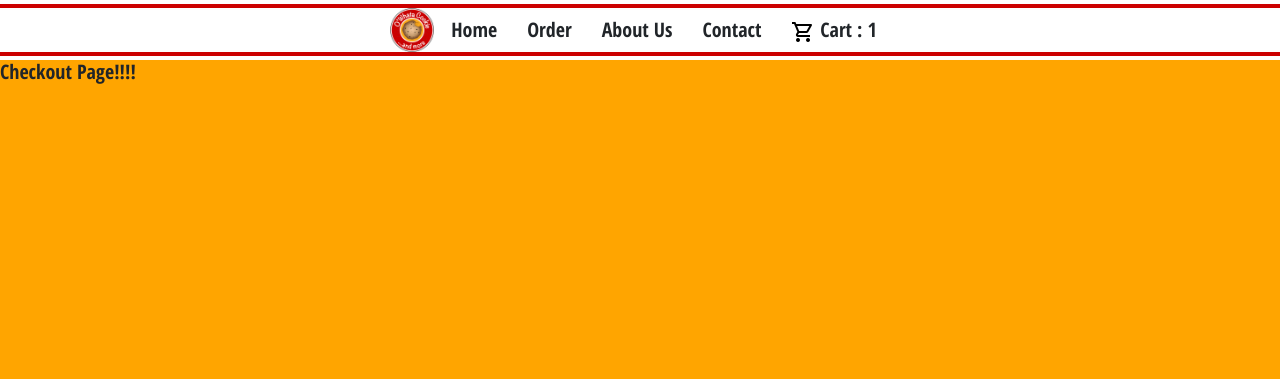
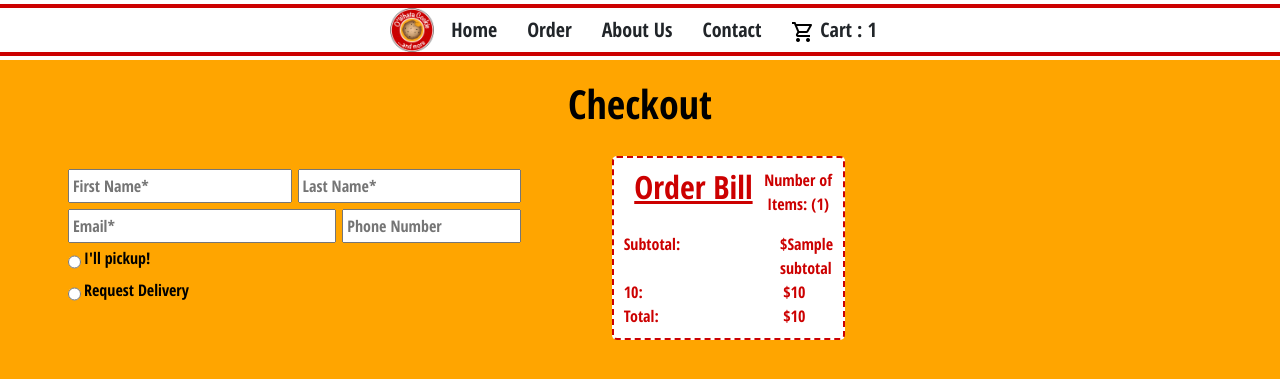
Before and after one commit to seabass189/owhatacookie, a Django app: template orders/templates/checkout.html in a window 1280 px wide. Shown: the top 379 px of the page. Run offline with Django 3.2, Linux system fonts and the light colour scheme; tables that the repository leaves empty hold one stand-in row (values such as "Sample post"); the template is opened without the code that fills it: values that come from a table or form of the project are taken from there, most other values are stand-ins (such as "Sample title", 1, 10 or a date in 2020); parts of the project's set-up code (start-up, migrations or seed data) failed here and were passed over; some libraries are stand-ins or nearby versions.

Commit message:
Formatted Checkout Page

```diff
--- a/items/static/css/cart.css
+++ b/items/static/css/cart.css
@@ -1,10 +1,5 @@
 /* cart.html
 ================================================*/
-body {
-  color: #CC0000;
-  background-color: orange;
-}
-
 .item-name {
   color: #CC0000;
   font-size: 25px;
--- a/items/templates/items/cart.html
+++ b/items/templates/items/cart.html
@@ -13,7 +13,7 @@
 
 <div class="container cart-page">
   <a href="#checkout" class="no-space"></a>
-  <h2>My Cart</h2>
+  <div class="title"><h1>My Cart</h1></div>
   <a class="btn cart-btn" href="{% url 'items_list' %}">Click to add other items to your cart</a>
   <p>*Change quantity to '0' to delete an item</p>
 
--- a/orders/templates/checkout.html
+++ b/orders/templates/checkout.html
@@ -2,13 +2,107 @@
 {% load static %}
 
 {% block css %}
-<!-- <link href="{% static 'css/home.css' %}" rel="stylesheet"> -->
+<link href="{% static 'css/checkout.css' %}" rel="stylesheet">
 <title>Checkout</title>
 {% endblock %}
 
 {% block content %}
-<footer>
-  <h5 class="foo">Checkout Page!!!!</h5>
-</footer>
 
+
+
+<div class="container checkout">
+  <div class="title"><h1>Checkout</h1></div>
+  <div class="row">
+
+    <div class="col-sm-12 col-md-8 col-lg-8 info">
+      <form class="" action="{% url 'session_checkout' %}" method="post">
+        <div class="form-group">
+          <div class="row">
+            <input class="col-lg-5" type="text" name="first_name" placeholder="First Name*" id="first_name" required>
+            <input class="col-lg-5" type="text" name="last_name" placeholder="Last Name*" id="last_name" required>
+          </div>
+          <div class="row">
+            <input class="col-lg-6" type="text" name="email" placeholder="Email*" id="email" required>
+            <input class="col-lg-4" type="text" name="phone" placeholder="Phone Number" id="phone">
+          </div>
+          <div class="row">
+            <input type="radio" name="delivery_type" id="set_pickup" value="pickup" onclick="hideAddress()">
+            <label for="set_pickup">I'll pickup!</label>
+          </div>
+          <div class="row">
+            <input type="radio" name="delivery_type" id="set_delivery" value="delivery" onclick="showAddress()">
+            <label for="set_delivery">Request Delivery</label>
+          </div>
+          <div id="address_div" class="hide">
+            <div class="row">
+              <input class="col-lg-10" type="text" name="street_one" placeholder="Address Line 1*" id="street_one">
+            </div>
+            <div class="row">
+              <input class="col-lg-10" type="text" name="street_two" placeholder="Address Line 2*" id="street_two">
+            </div>
+            <div class="row">
+              <input class="col-5 col-lg-5" type="text" name="city" placeholder="City*" id="city">
+              <input class="col-2 col-lg-1" type="text" name="state" placeholder="State*" id="state">
+              <input class="col-3 col-lg-2" type="text" name="zip" placeholder="Zipcode*" id="zip">
+            </div>
+          </div>
+        </div>
+      </form>
+    </div>
+
+    <div class="col-sm-12  col-md-4 col-lg-4">
+      <div class="container bill">
+        <div>
+          <h2 class="order-title">Order Bill</h2>
+          <p> Number of Items: ({{num_of_items}}) </p>
+        </div>
+        {% for item, item_details in order_list.items %}
+        <div class="row">
+          <div class="col-8 col-sm-8 col-md-8 col-lg-8">
+            {{ item_details.quantity }} x {{ item }}:
+          </div>
+          <div class="col-4 col-sm-4 col-md-4 col-lg-4">
+            ${{ item_details.total_price }}
+          </div>
+        </div>
+        {% endfor %}
+
+        <div class="row subtotal">
+          <div class="col-8 col-sm-8 col-md-8 col-lg-8">
+            Subtotal:
+          </div>
+          <div class="col-4 col-sm-4 col-md-4 col-lg-4">
+            ${{ subtotal }}
+          </div>
+        </div>
+
+        {% for fee, price in fees.items %}
+        <div class="row fee">
+          <div class="col-8 col-sm-8 col-md-8 col-lg-8">
+            {{ fee }}:
+          </div>
+          <div class="col-4 col-sm-4 col-md-4 col-lg-4">
+            ${{ price }}
+          </div>
+        </div>
+        {% endfor %}
+
+        <div class="row total">
+          <div class="col-8 col-sm-8 col-md-8 col-lg-8">
+            Total:
+          </div>
+          <div class="col-4 col-sm-4 col-md-4 col-lg-4">
+            ${{ total }}
+          </div>
+        </div>
+
+      </div> <!-- end of bill -->
+    </div>
+
+  </div>
+</div>
 {% endblock %}
+
+{% block scripts %}
+<script type="text/javascript" src="{% static 'js/checkout.js' %}"></script>
+{% endblock scripts %}
--- a/orders/views.py
+++ b/orders/views.py
@@ -2,6 +2,11 @@ from django.shortcuts import render
 from items import views as items_views
 
 def session_checkout(request):
+    # context = {}
+    # cart = request.session.get('cart')
+    # if cart:
+    #     subtotal = get_cart_subtotal(cart)
+
     context = {
     'num_of_items': items_views.get_session_cart_size(request.session.get('cart')),
     }
--- a/static/css/base.css
+++ b/static/css/base.css
@@ -4,7 +4,10 @@
 body {
   margin: 0;
   font-family: 'Open Sans Condensed', sans-serif;
+  color: #CC0000;
+  /* color: black; */
   background-color: orange;
+
 }
 
 a {
@@ -21,6 +24,13 @@ nav {
   background-color: white;
   border-top: 4px solid #CC0000;
   border-bottom: 4px solid #CC0000;
+}
+
+.title {
+  color: black;
+  font-size: 40px;
+  text-align: center;
+  padding: 10px 0;
 }
 
 .nav-border {
--- a/static/css/cart.css
+++ b/static/css/cart.css
@@ -1,10 +1,5 @@
 /* cart.html
 ================================================*/
-body {
-  color: #CC0000;
-  background-color: orange;
-}
-
 .item-name {
   color: #CC0000;
   font-size: 25px;
--- /dev/null
+++ b/static/css/checkout.css
@@ -0,0 +1,103 @@
+/* checkout.html
+================================================*/
+.checkout h1 {
+  /* font-family: 'Lobster', cursive; */
+  font-size: 40px;
+  text-align: center;
+  padding: 10px 0;
+}
+.checkout .hide {
+  display: none;
+}
+
+.form-group {
+  color: black;
+}
+
+/* .checkout .form-group {
+  display: grid;
+  grid-template-columns: 1fr 120px 100px;
+} */
+.checkout .form-group input {
+  padding: 3px;
+  margin: 3px;
+}
+/* .checkout .form-group input:first-of-type {
+  grid-column-start: 1;
+  grid-column-end: 2;
+} */
+.checkout .info button {
+  float: right;
+  margin-right: 10px;
+}
+
+.checkout .bill h2 {
+  /* font-family: 'Pacifico', cursive; */
+  text-align: center;
+  font-weight: bold;
+  padding-bottom: 10px;
+  text-decoration: underline
+}
+.checkout .bill h3 {
+  /* font-family: 'Itim', cursive; */
+  font-size: 20px;
+  text-align: center;
+}
+
+.checkout .bill p {
+  text-align: center;
+}
+
+.checkout .bill {
+  background: white;
+  padding: 10px;
+  border-radius: 5px;
+  border-style: dashed;
+  border-width: 2px;
+}
+.checkout .bill div {
+  display: grid;
+  grid-template-columns: 2fr 1fr;
+}
+.checkout .bill div a {
+  text-align: right;
+}
+.checkout .bill div .total {
+  margin-top: 10px;
+  border-top: 2px solid #343434;
+}
+.checkout .bill div a:last-of-type {
+  font-weight: bold;
+}
+
+.checkout button {
+  /* font-family: 'Chewy', cursive; */
+  font-size: 20px;
+  border-radius: 20px;
+  transition-duration: 0.4s;
+  background-color: #70A0AF; /* Pewter Blue */
+  color: white;
+}
+.checkout button:hover {
+  background-color: white;
+  color: #70A0AF; /* Pewter Blue */
+}
+
+@media (min-width: 900px) {
+  .checkout {
+    display: grid;
+    grid-template-columns: 1fr 350px;
+  }
+  .checkout .title {
+    grid-column-start: 1;
+    grid-column-end: 3;
+  }
+  .checkout .bill {
+    grid-column-start: 2;
+    grid-column-end: 3;
+    grid-row-start: 2;
+  }
+  .checkout .info {
+    padding: 10px;
+  }
+}
--- /dev/null
+++ b/static/js/checkout.js
@@ -0,0 +1,3 @@
+function showAddress() {
+    document.getElementById("address_div").classList.toggle('hide');
+}
```
Also changed, not shown: items/static/css/base.css (+10 -0 lines), orders/static/css/checkout.css (added, +66 -0 lines), orders/static/js/checkout.js (added, +17 -0 lines), db.sqlite3.
